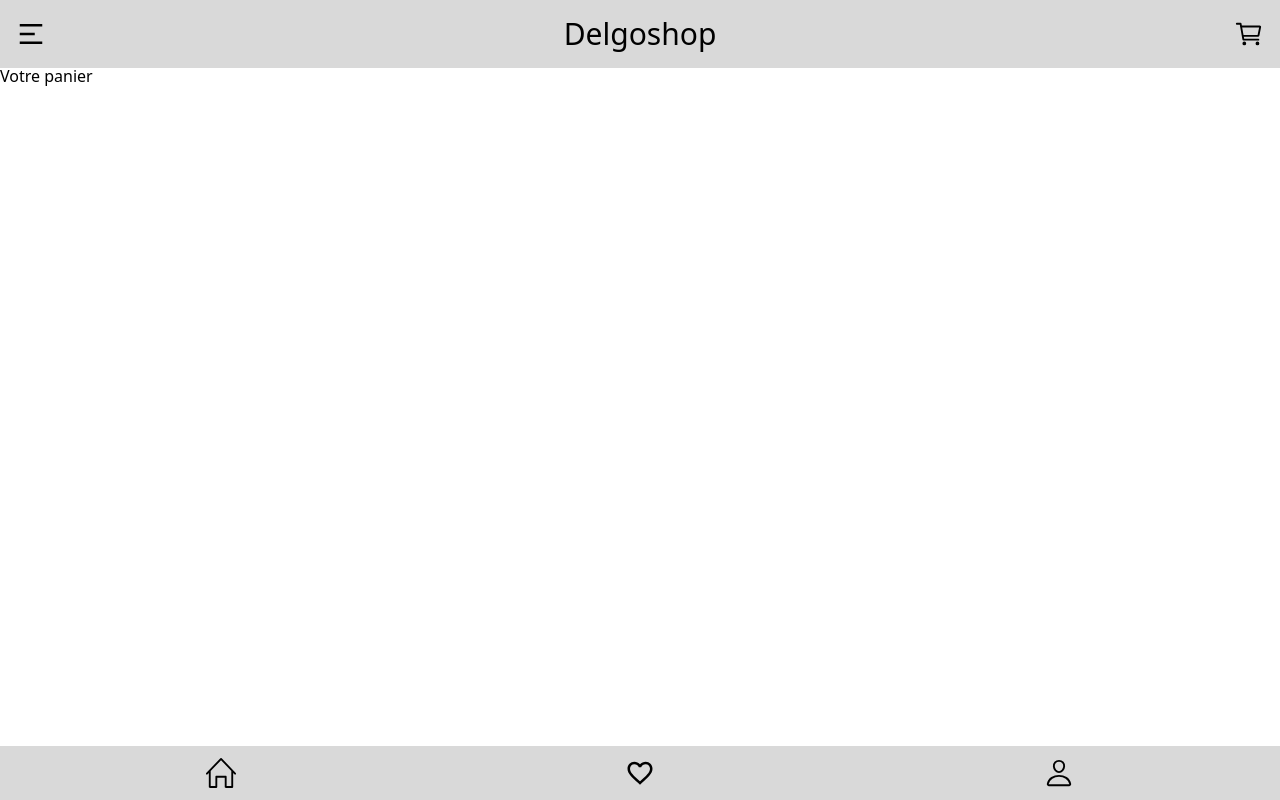
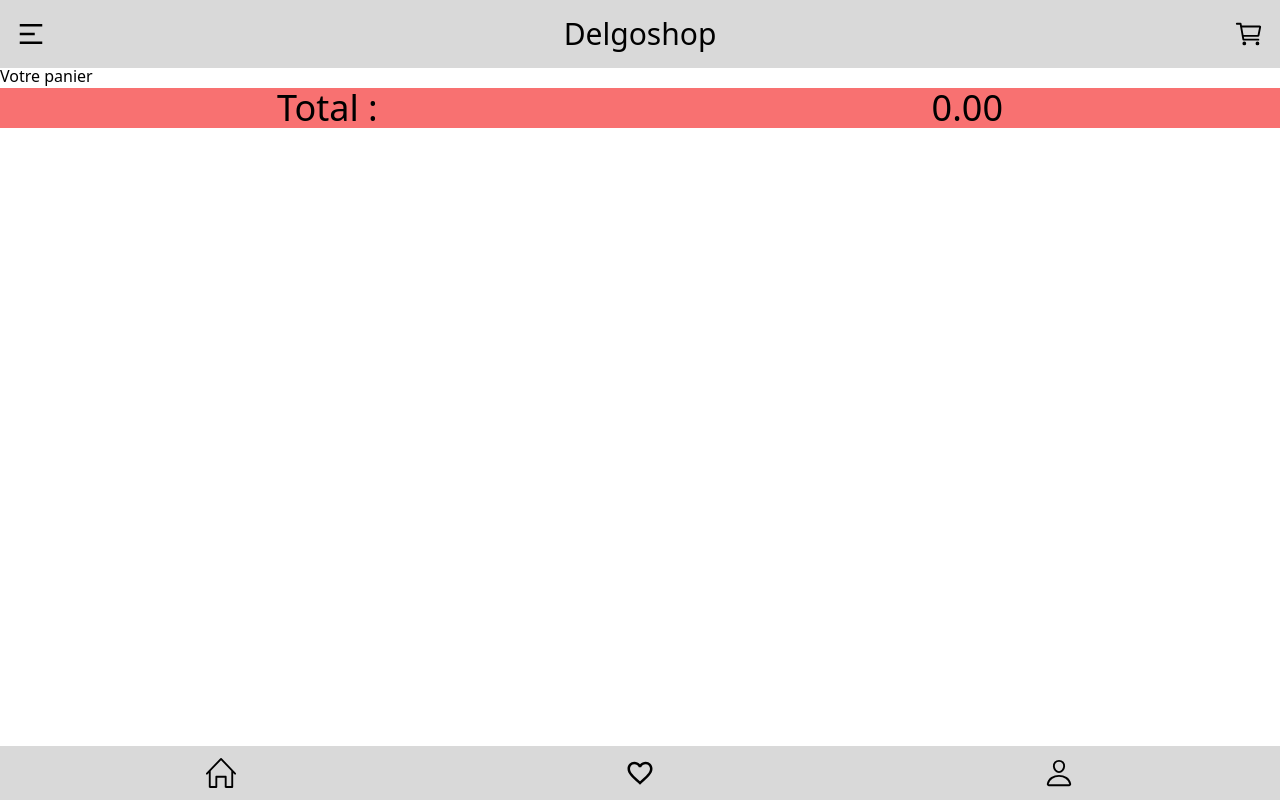
Before and after one commit to Delgorithm/Delgoshop, a React (Vite) app: page /cart in a window 1280 px wide. Built offline with nearby package versions, Linux system fonts and the light colour scheme.

Commit message:
feature : Adding a product in a cart + Total amount shown

```diff
--- a/src/Contexts/ShopContextProvider.jsx
+++ b/src/Contexts/ShopContextProvider.jsx
@@ -9,63 +9,51 @@ export const useCart = () => {
     throw new Error('useCart must be used within a ShopContextProvider');
   }
   return context;
-};
+}
+
 
 export const ShopContextProvider = ({ children }) => {
   const [cart, setCart] = useState([]);
 
   const addToCart = (product) => {
-    setCart([...cart, product]);
+    const productExists = cart.find(item => item.id === product.id);
+    if (productExists) {
+      const updatedCart = cart.map(item =>
+        item.id === product.id ? { ...item, quantity: item.quantity + 1 } : item
+      );
+      setCart(updatedCart);
+    } else {
+      setCart([...cart, { ...product, quantity: 1 }]);
+    }
+  }
+
+
+  // Increment
+  const incrementQuantity = (productId) => {
+    const updatedCart = cart.map(item => {
+      if (item.id === productId) {
+        return { ...item, quantity: item.quantity + 1 };
+      }
+      return item;
+    });
+    setCart(updatedCart);
+  };
+
+  // Decrement
+  const decrementQuantity = (productId) => {
+    const updatedCart = cart.map(item => {
+      if (item.id === productId) {
+        return { ...item, quantity: item.quantity - 1};
+      }
+      return item;
+    })
+    .filter(item => item.quantity > 0);
+  setCart(updatedCart);
   };
 
   return (
-    <ShopContext.Provider value={{ cart, addToCart }}>
+    <ShopContext.Provider value={{ cart, addToCart, incrementQuantity, decrementQuantity }}>
       {children}
     </ShopContext.Provider>
   )
 }
-
-// export const ShopContext = createContext();
-
-// export const ShopContextProvider = ({ children }) => {
-//   const [cart, setCart] = useState([]);
-
-//   const addToCart = (product) => {
-//     setCart([...cart, product]);
-//   };
-
-//   return (
-//     <ShopContext.Provider value={{cart, addToCart }}>
-//       {children}
-//     </ShopContext.Provider>
-//   )
-
-// }
-
-// export const ShopContext = createContext(null);
-
-// const getDefaultCart = () => {
-//   let cart = {}
-//   DataProduct.forEach((item) => {
-//     cart[item.id] = 0;
-//   });
-//   return cart;
-// }
-
-// export const ShopContextProvider = (props) => {
-//   const [cartItems, setCartItems] = useState(getDefaultCart());
-
-//   const addToCart = (id) => {
-//     setCartItems((prev) => ({...prev, [id]: prev[id] + 1}));
-//   };
-
-//   const removeFromCart = (id) => {
-//     setCartItems((prev) => ({...prev, [id]: prev[id] - 1}));
-//   };
-
-//   const contextValue = {cartItems, addToCart, removeFromCart}
-
-//   return (
-//     <ShopContext.Provider value={contextValue}>{props.children}</ShopContext.Provider>
-//   )
-// }
--- a/src/Pages/Cart.jsx
+++ b/src/Pages/Cart.jsx
@@ -6,7 +6,12 @@ import { useCart } from '../Contexts/ShopContextProvider'
 
 const Cart = () => {
 
-  const { cart } = useCart();
+  const { cart, incrementQuantity, decrementQuantity } = useCart();
+
+  // Total price
+  const totalAmount = cart.reduce((total, product) => {
+    return total + (product.price * product.quantity);
+  }, 0).toFixed(2);
 
   return (
     <div>
@@ -16,8 +21,21 @@ const Cart = () => {
           <div key={index} className='m-4 flex items-center justify-around'>
             <img src={product.img} alt="" className='w-24' />
             <p>{product.name} - {product.price}</p>
+            <div className='flex gap-5 items-center'>
+              <button
+                className='p-2 bg-slate-400 text-2xl'
+                onClick={() => decrementQuantity(product.id)}>-</button>
+              <button
+                className='p-2 bg-red-400 text-2xl'
+                onClick={() => incrementQuantity(product.id)}>+</button>
+              <p className='p-2 bg-blue-400'>{product.quantity}</p>
+            </div>
           </div>
         ))}
+        <div className='flex justify-around text-4xl items-end bg-red-400'>
+          <p>Total :</p>
+          <p>{totalAmount}</p>
+        </div>
         <Footer />
     </div>
   )
```
